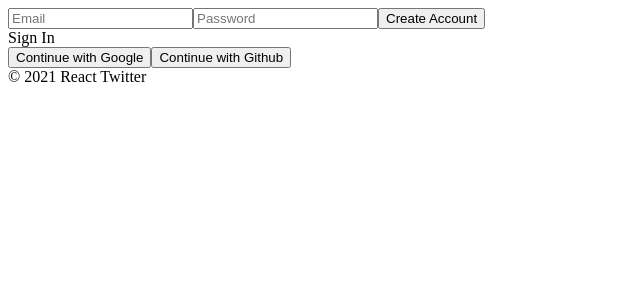
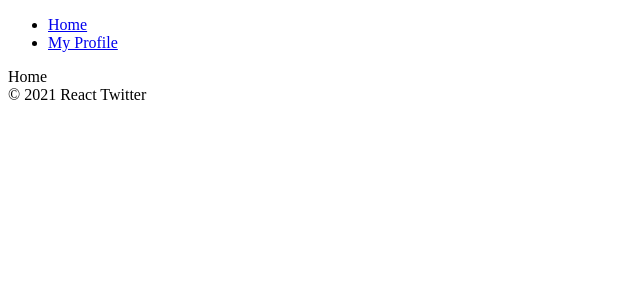
Before and after one commit to violet4795/react_twitter, a React (Create React App) app: page /#/ in a window 1280 px wide. Shown: the top 300 px of the page, without its empty margins (0-640 px from the left). Built offline with nearby package versions, Linux system fonts and the light colour scheme; no server answers; sample sign-in values are in the browser's storage.

Commit message:
v6 redirect 삭제 route 안에 navigator로 대체됨

```diff
--- a/src/components/App.js
+++ b/src/components/App.js
@@ -5,6 +5,7 @@ import AppRouter from "components/Router";
 import { authService } from "fbase";
 
 function App() {
+  const [ init, setInit ] = useState(false);
   const [ isLoggedIn, setIsLoggedIn ] = useState(false);
 
   //https://ko.reactjs.org/docs/hooks-effect.html
@@ -12,14 +13,23 @@ function App() {
   //렌더링 될떄마다 effect가 발동되는것을 막을 수 있다.
   //빈배열을 넘긴다면, effect가 일어나지 않음을 의미
   useEffect(() => {
-    authService.onAuthStateChanged((user) => console.log(user));
+    authService.onAuthStateChanged((user) => {
+      if(user){
+        setIsLoggedIn(user);
+      }else{
+        setIsLoggedIn(false);
+      }
+      setInit(true);
+    });
   }, [])
 
 
-  return <>
-  <AppRouter isLoggedIn={isLoggedIn} />
-  <footer> &copy; {new Date().getFullYear()} React Twitter </footer>
-  </>
+  return (
+    <>
+      {init ? <AppRouter isLoggedIn={isLoggedIn} /> : "initializing..."}
+      <footer> &copy; {new Date().getFullYear()} React Twitter </footer>
+    </>
+  )
 }
 
 export default App;
--- a/src/components/Navigation.js
+++ b/src/components/Navigation.js
@@ -1,5 +1,19 @@
+import { Link } from "react-router-dom";
+
+
 const Navigation = () => {
-    return <nav>This is Navigation!</nav>;
+    return (
+        <nav>
+            <ul>
+                <li>
+                    <Link to="/">Home</Link>
+                </li>
+                <li>
+                    <Link to="/profile">My Profile</Link>
+                </li>
+            </ul>
+        </nav>
+    );
 };
 
 export default Navigation;
--- a/src/components/Router.js
+++ b/src/components/Router.js
@@ -1,18 +1,24 @@
-import { HashRouter as Router, Route, Routes, Switch } from "react-router-dom";
+import { HashRouter as Router, Route, Routes, Redirect, Navigate} from "react-router-dom";
 import Auth from "pages/Auth"
 import Home from "pages/Home"
+import Navigation from "./Navigation";
+import Profile from "pages/Profile";
 
 const AppRouter = ({isLoggedIn}) => {
-
     return (
         <Router>
+            { isLoggedIn && <Navigation />}
             <Routes>
                 { isLoggedIn ? (
+                    <>
                     <Route exact path="/" element={<Home/>} />
+                    <Route exact path="/profile" element={<Profile/>} />
+                    </>
                 ) : (
                     <Route exact path="/" element={<Auth/>} />
                 )
                 }
+                <Route path="*" element={<Navigate to="/" />} />
             </Routes>
         </Router>
     )
--- a/src/pages/Profile.js
+++ b/src/pages/Profile.js
@@ -1,3 +1,15 @@
-const Profile = () => <span>Profile</span>;
+import { authService } from "fbase";
+
+const Profile = () => {
+    const onLogOutClick = () => {
+        authService.signOut();
+
+    }
+    return (
+        <>
+            <button onClick={onLogOutClick}>Log Out</button>
+        </>
+    )
+}
 
 export default Profile;
```
